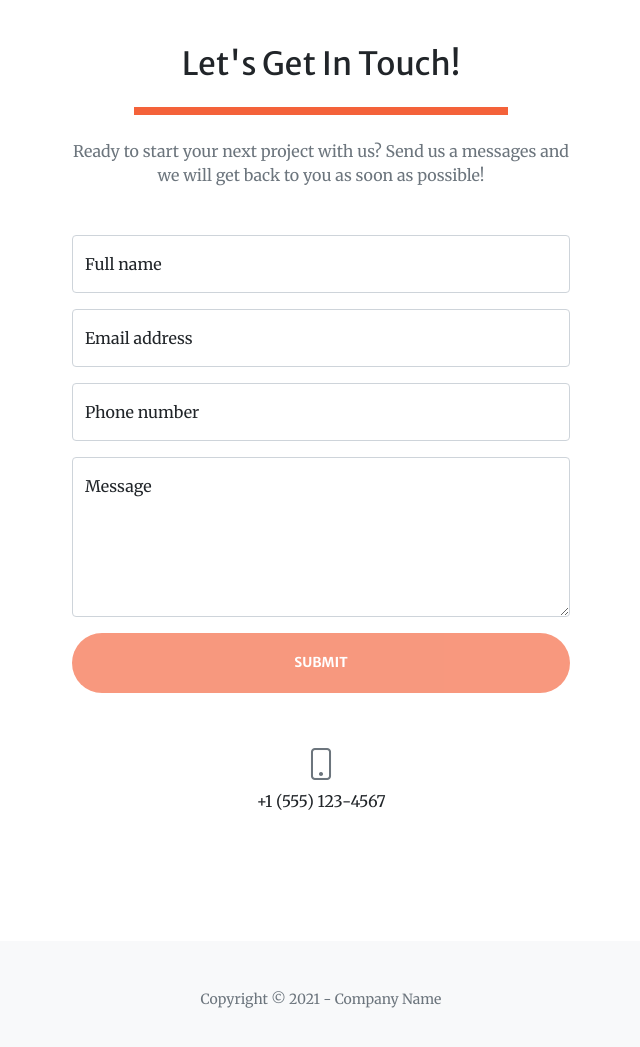
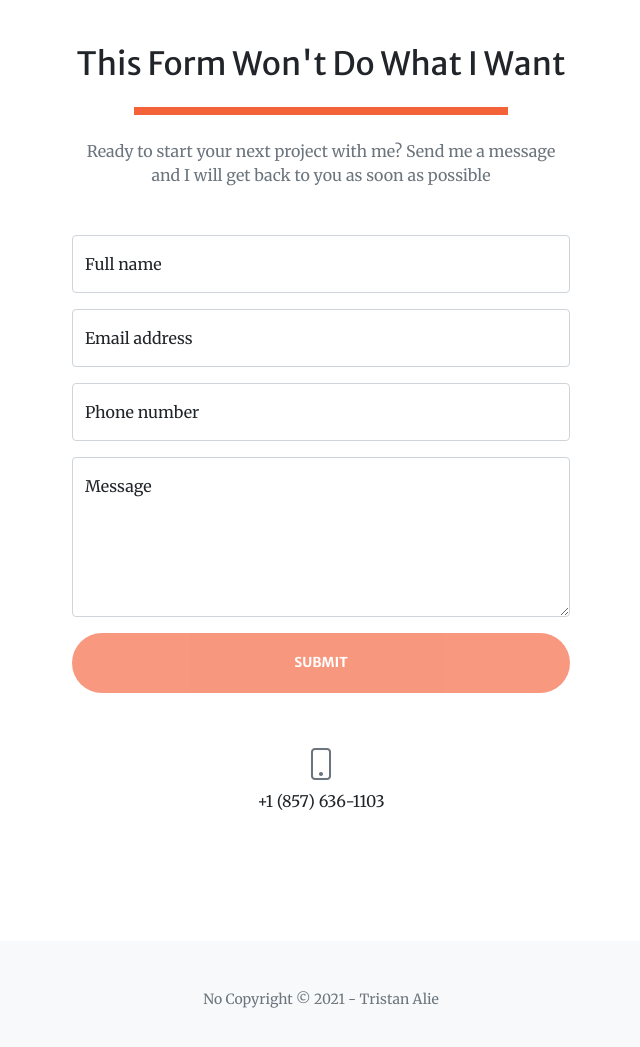
Before and after one commit to neotazman/bootstrap-portfolio, a website: page dist/index.html in a window 1280 px wide. Shown: the part 2760-3807 px from the top of the page, without its empty margins (319-959 px from the left). Drawn offline with nearby package versions, Linux system fonts and the light colour scheme; some packages are replaced by stand-ins of ours; a script that the page names is missing.

Commit message:
changed more text to something i wrote

```diff
--- a/dist/index.html
+++ b/dist/index.html
@@ -174,9 +174,9 @@
             <div class="container px-4 px-lg-5">
                 <div class="row gx-4 gx-lg-5 justify-content-center">
                     <div class="col-lg-8 col-xl-6 text-center">
-                        <h2 class="mt-0">Let's Get In Touch!</h2>
+                        <h2 class="mt-0">This Form Won't Do What I Want</h2>
                         <hr class="divider" />
-                        <p class="text-muted mb-5">Ready to start your next project with us? Send us a messages and we will get back to you as soon as possible!</p>
+                        <p class="text-muted mb-5">Ready to start your next project with me? Send me a message and I will get back to you as soon as possible</p>
                     </div>
                 </div>
                 <div class="row gx-4 gx-lg-5 justify-content-center mb-5">
@@ -239,14 +239,14 @@
                 <div class="row gx-4 gx-lg-5 justify-content-center">
                     <div class="col-lg-4 text-center mb-5 mb-lg-0">
                         <i class="bi-phone fs-2 mb-3 text-muted"></i>
-                        <div>+1 (555) 123-4567</div>
+                        <div>+1 (857) 636-1103</div>
                     </div>
                 </div>
             </div>
         </section>
         <!-- Footer-->
         <footer class="bg-light py-5">
-            <div class="container px-4 px-lg-5"><div class="small text-center text-muted">Copyright &copy; 2021 - Company Name</div></div>
+            <div class="container px-4 px-lg-5"><div class="small text-center text-muted">No Copyright &copy; 2021 - Tristan Alie</div></div>
         </footer>
         <!-- Bootstrap core JS-->
         <script src="https://cdn.jsdelivr.net/npm/bootstrap@5.1.3/dist/js/bootstrap.bundle.min.js"></script>
```
